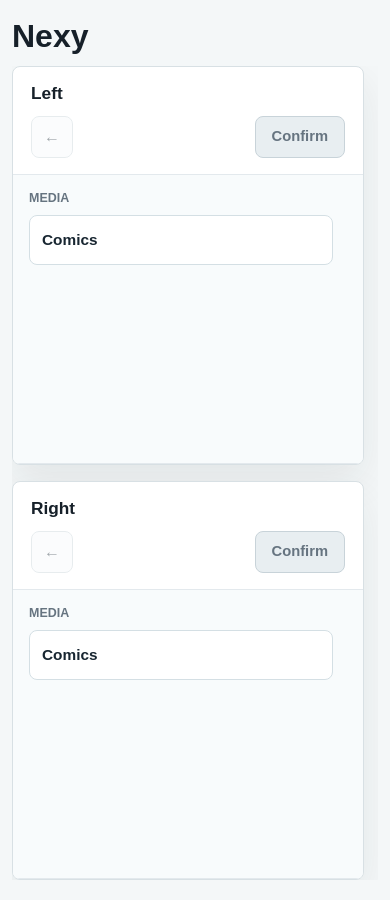
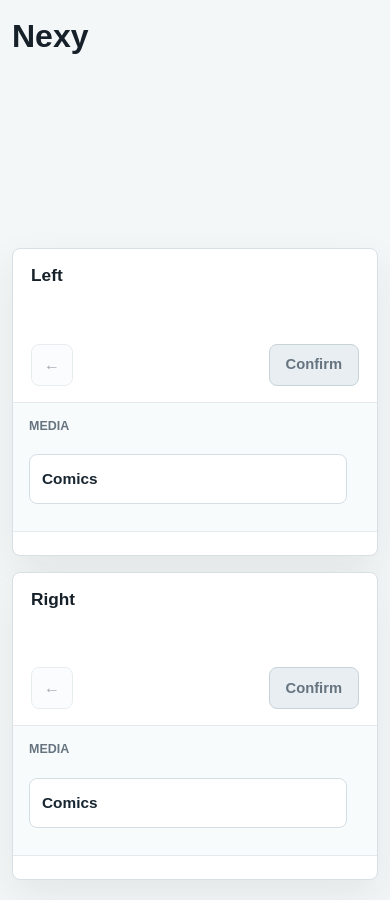
Before and after one commit to Syntax555/Nexy, a Jekyll site: the page built from index.html, in a window 390 px wide. Built offline with Jekyll 4.4.1, drawn with Linux system fonts in a browser that asks for light colours.

Commit message:
Fix mobile character selector layout

```diff
--- a/assets/css/site.css
+++ b/assets/css/site.css
@@ -1078,7 +1078,7 @@
   bottom: calc(100% + 12px);
   left: 50%;
   z-index: 10;
-  display: grid;
+  display: none;
   gap: 10px;
   width: max-content;
   min-width: min(320px, calc(100vw - 32px));
@@ -1115,6 +1115,7 @@
 
 .has-tooltip:hover .tag-tooltip,
 .has-tooltip:focus-visible .tag-tooltip {
+  display: grid;
   opacity: 1;
   transform: translate(-50%, 0);
 }
@@ -1875,8 +1876,36 @@
 }
 
 @media (max-width: 640px) {
+  body {
+    overflow: auto;
+  }
+
   main {
+    height: auto;
+    min-height: 100svh;
+    overflow: visible;
     padding: 20px 12px;
+  }
+
+  .selection-screen,
+  .battle-screen {
+    height: auto;
+    min-height: calc(100svh - 40px);
+  }
+
+  .selection-screen:not([hidden]),
+  .battle-screen:not([hidden]) {
+    grid-template-rows: auto auto;
+  }
+
+  .versus-grid {
+    overflow: visible;
+    padding-right: 0;
+  }
+
+  .selector-panel {
+    grid-template-rows: auto auto;
+    overflow: visible;
   }
 
   .selector-bar,
@@ -1912,11 +1941,58 @@
 
   .selector-body {
     grid-template-columns: 1fr;
+    grid-template-rows: auto auto;
   }
 
   .choice-column {
+    grid-template-rows: auto auto;
     border-right: 0;
     border-bottom: 1px solid #e3e9ed;
+  }
+
+  .choice-list {
+    max-height: min(360px, 42svh);
+  }
+
+  .character-choice-list {
+    display: flex;
+    gap: 14px;
+    max-height: none;
+    overflow-x: auto;
+    overflow-y: hidden;
+    overscroll-behavior-inline: contain;
+    padding: 2px 0 10px;
+    scrollbar-gutter: auto;
+  }
+
+  .character-choice-list > li {
+    flex: 0 0 92px;
+  }
+
+  .character-choice-list .circle-choice-orb--large {
+    width: 76px;
+  }
+
+  .character-choice-list .circle-choice-title {
+    font-size: 0.76rem;
+  }
+
+  .character-choice-list .circle-choice-subtitle {
+    font-size: 0.68rem;
+  }
+
+  .character-card {
+    grid-template-rows: auto auto;
+    overflow: visible;
+  }
+
+  .character-image {
+    height: clamp(170px, 30svh, 240px);
+  }
+
+  .character-content {
+    overflow: visible;
+    padding: 18px;
   }
 
   .tag-tooltip {
```
